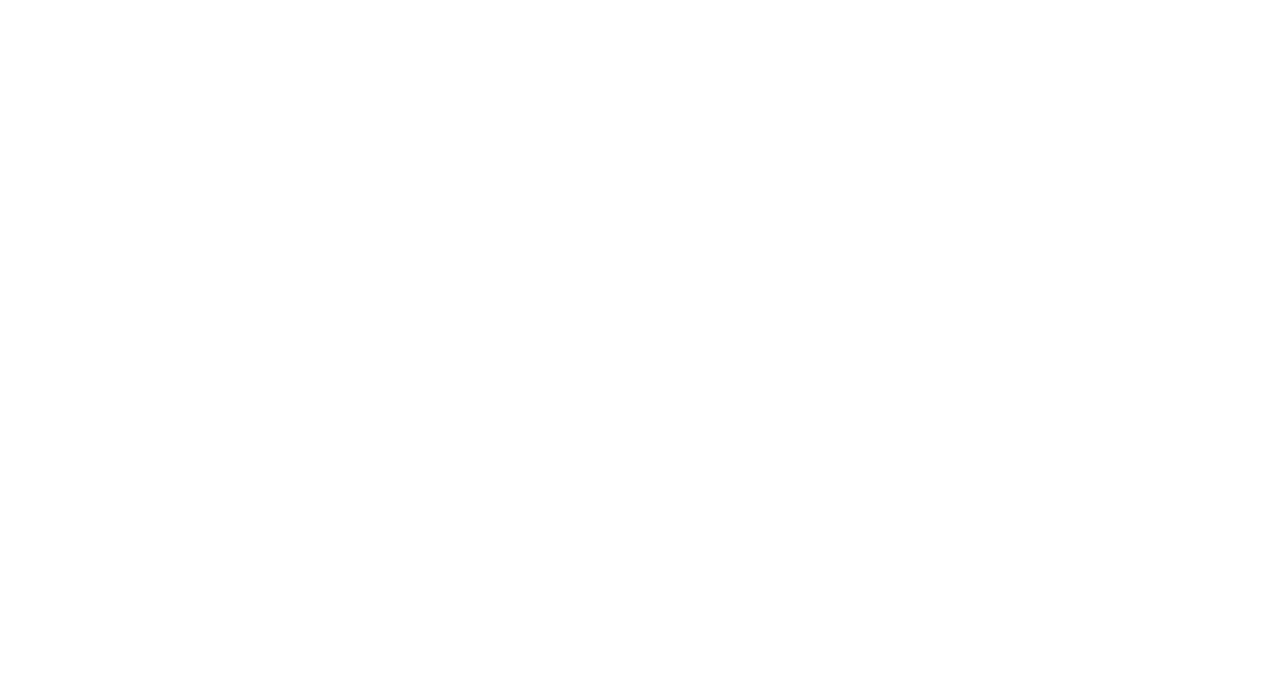
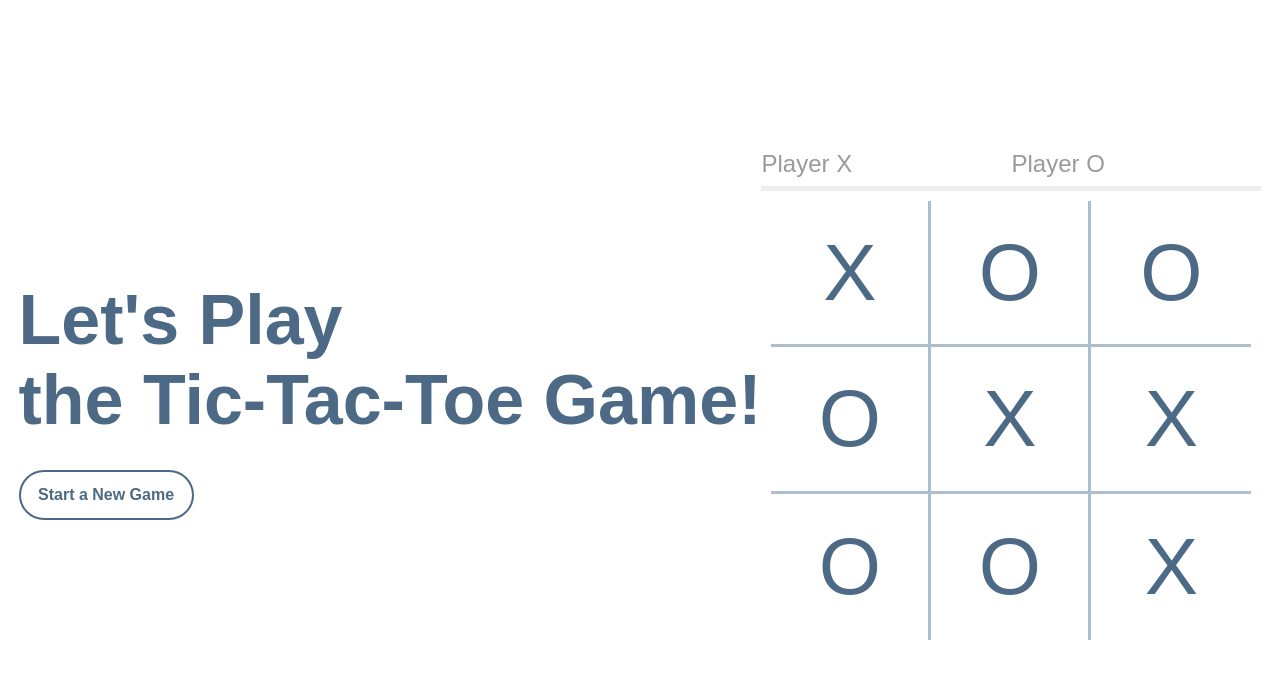
Before and after one commit to DeveloperAnas17/Tic-Tac-Toe, a plain HTML site: page index.html in a window 1280 px wide. Drawn offline with Linux system fonts and the light colour scheme.

Commit message:
create board

```diff
--- /dev/null
+++ b/css/style.css
@@ -0,0 +1,107 @@
+* {
+  margin: 0;
+  padding: 0;
+  box-sizing: border-box;
+}
+
+body {
+  font-family: Arial, Helvetica, sans-serif;
+  color: #4c6986;
+}
+
+.wrapper {
+  margin: 0 auto;
+  max-width: 1440px;
+  height: 100vh;
+  display: flex;
+  align-items: center;
+  justify-content: center;
+}
+
+.restart {
+  margin-top: 30px;
+  width: 175px;
+  height: 50px;
+  display: flex;
+  border: 2px solid #4c6986;
+  border-radius: 30px;
+  align-items: center;
+  justify-content: center;
+  transition: all 0.3s ease;
+  font-weight: bold;
+}
+
+h1 {
+  font-size: 70px;
+  font-weight: bold;
+}
+
+.restart:hover {
+  color: white;
+  background-color: #4c6986;
+  cursor: pointer;
+}
+
+.right {
+}
+
+.game {
+  display: flex;
+  flex-direction: column;
+  width: 500px;
+  height: 500px;
+}
+
+.header {
+  display: flex;
+  color: #9a9a9a;
+  font-size: 24px;
+}
+
+.header .player-x {
+  flex: 1;
+  border-bottom: 5px solid #eee;
+  padding-bottom: 8px;
+}
+
+.header .player-o {
+  flex: 1;
+  padding-bottom: 8px;
+  border-bottom: 5px solid #eee;
+}
+
+.game-board {
+  display: grid;
+  grid-template-columns: repeat(3, 1fr);
+  grid-template-rows: repeat(3, 1fr);
+  grid-gap: 0px;
+  flex-grow: 1;
+  padding: 10px;
+}
+
+.board-tile {
+  display: flex;
+  align-items: center;
+  justify-content: center;
+  font-size: 80px;
+  cursor: pointer;
+  background: white;
+}
+
+.board-tile:not(:nth-child(3n)) {
+  border-right: 3px solid rgba(137, 163, 189, 0.7);
+}
+
+.board-tile:not(:nth-last-child(-n + 3)) {
+  border-bottom: 3px solid rgba(137, 163, 189, 0.7);
+}
+
+.board-tile:hover {
+  background-color: #eee;
+}
+
+@media (max-width: 768px) {
+  .wrapper {
+    flex-direction: column;
+  }
+}
--- a/index.html
+++ b/index.html
@@ -1,13 +1,48 @@
 <!DOCTYPE html>
 <html lang="en">
-<head>
-    <meta charset="UTF-8">
-    <meta http-equiv="X-UA-Compatible" content="IE=edge">
-    <meta name="viewport" content="width=device-width, initial-scale=1.0">
+  <head>
+    <meta charset="UTF-8" />
+    <meta http-equiv="X-UA-Compatible" content="IE=edge" />
+    <meta name="viewport" content="width=device-width, initial-scale=1.0" />
     <title>Tic Tac Toe</title>
-    <link rel="stylesheet" href="./style.css">
-</head>
-<body>
+    <link rel="stylesheet" href="./css/style.css" />
+  </head>
+  <body>
+    <div class="wrapper">
+      <div class="left">
+        <div class="title">
+          <h1>
+            Let's Play <br />
+            the Tic-Tac-Toe Game!
+          </h1>
+        </div>
 
-</body>
+        <div class="restart">Start a New Game</div>
+      </div>
+
+      <div class="right">
+        <div class="game">
+          <div class="header">
+            <div class="player-x">
+              <span>Player X</span>
+            </div>
+            <div class="player-o">Player O</div>
+          </div>
+
+          <div class="game-board">
+            <div class="board-tile">X</div>
+            <div class="board-tile">O</div>
+            <div class="board-tile">O</div>
+            <div class="board-tile">O</div>
+            <div class="board-tile">X</div>
+            <div class="board-tile">X</div>
+            <div class="board-tile">O</div>
+            <div class="board-tile">O</div>
+            <div class="board-tile">X</div>
+          </div>
+        </div>
+      </div>
+    </div>
+  </body>
+  <script src="./js/main.js"></script>
 </html>
```
Also changed, not shown: js/main.js (added).
